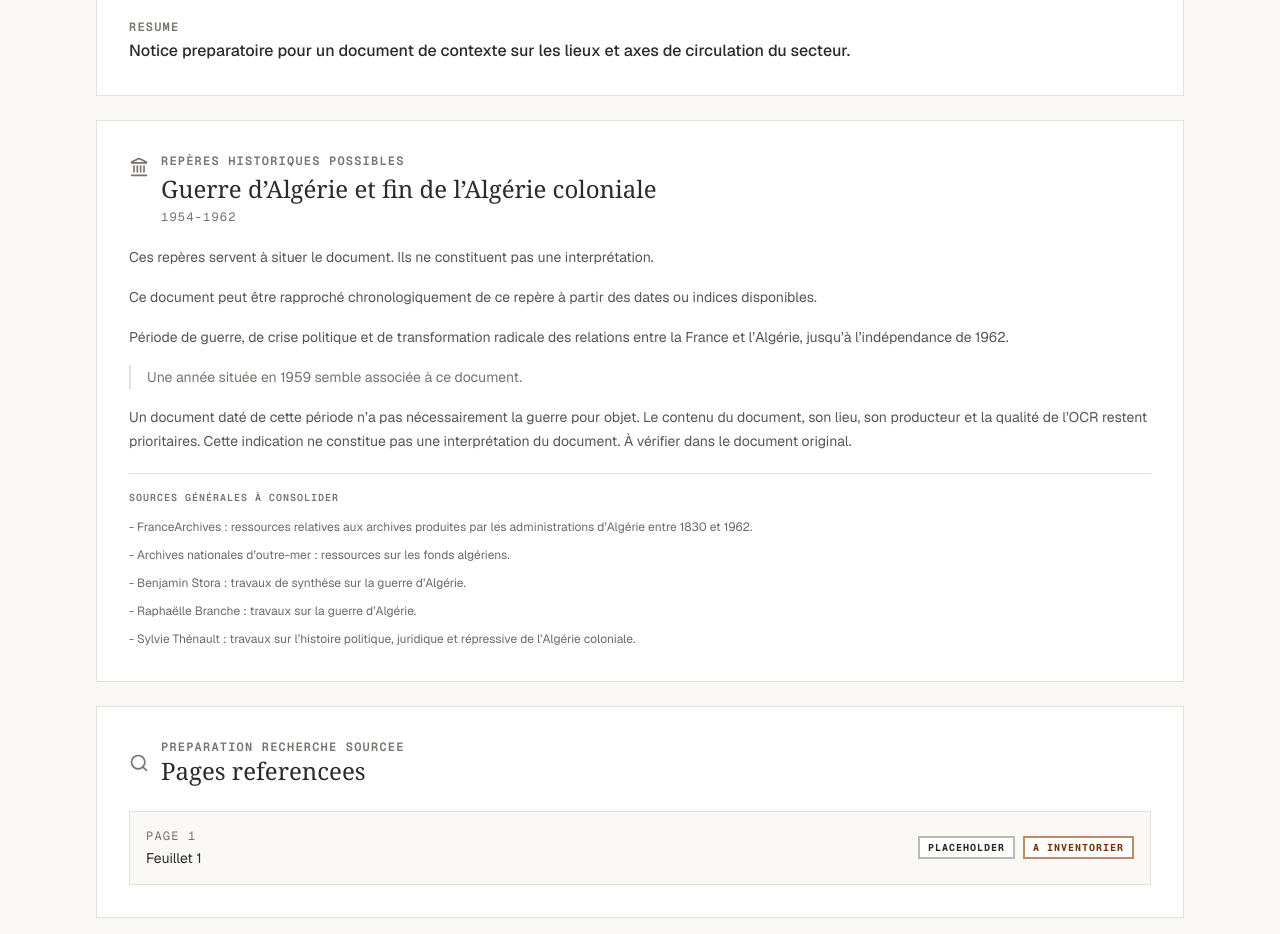
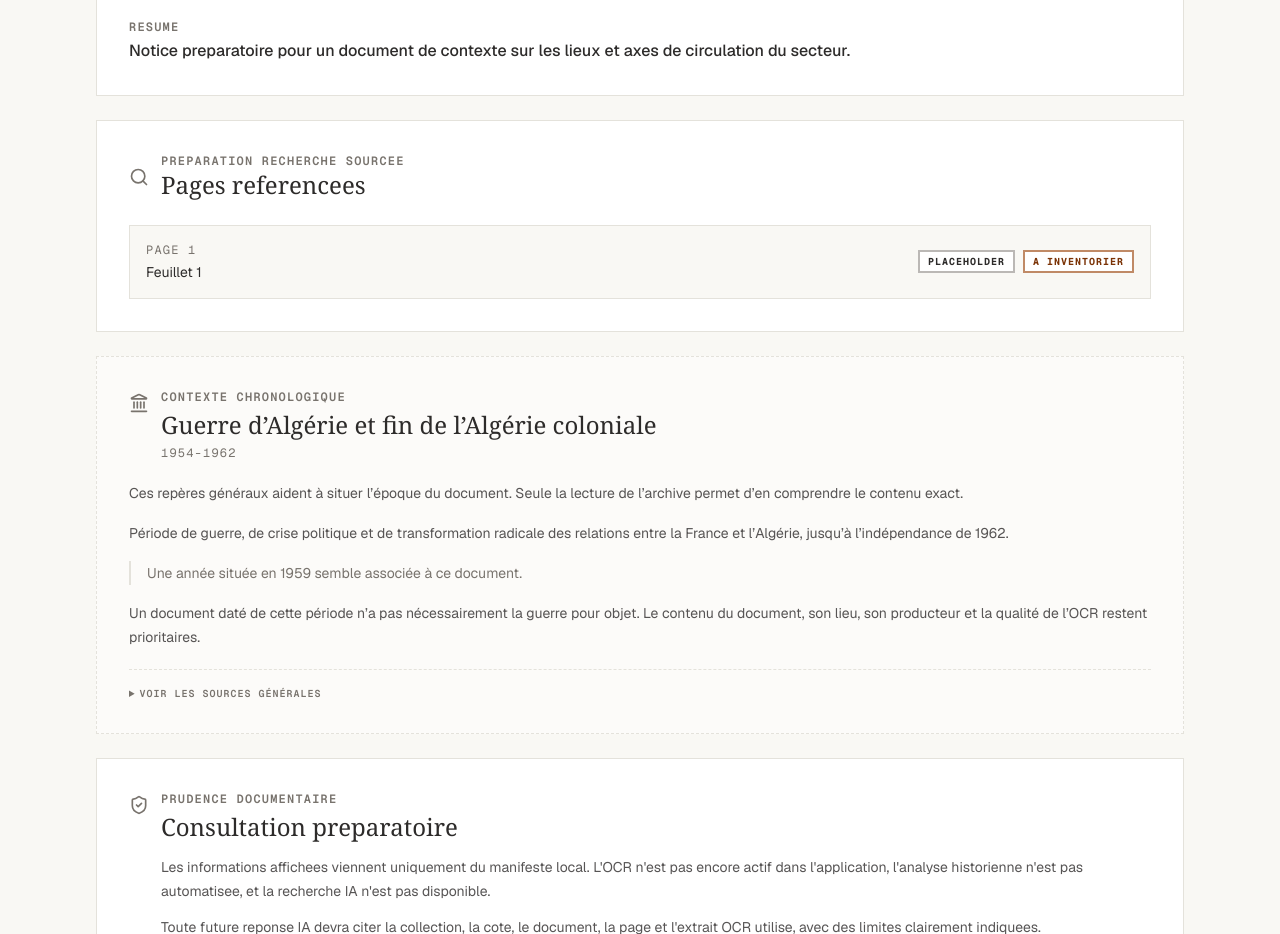
Before and after one commit to franzbib/archives-algerie, a Next.js app: page /documents/doc-boghari-note-lieux-1959 in a window 1280 px wide. Shown: the part 1360-2294 px from the top of the page. Built offline with nearby package versions, Linux system fonts and the light colour scheme.

Commit message:
feat: ajustements UX/UI V0 repères historiques

```diff
--- a/src/app/documents/[id]/page.tsx
+++ b/src/app/documents/[id]/page.tsx
@@ -184,8 +184,6 @@ export default async function DocumentPage({
             </div>
           </section>
 
-          <HistoricalContextBox match={historicalContextMatch} />
-
           <section className="border border-paper-border bg-paper p-6 md:p-8">
             <div className="mb-6 flex items-center gap-3">
               <Search className="h-5 w-5 text-warm" />
@@ -228,6 +226,8 @@ export default async function DocumentPage({
               </div>
             )}
           </section>
+
+          <HistoricalContextBox match={historicalContextMatch} />
 
           <section className="border border-paper-border bg-paper p-6 md:p-8">
             <div className="flex items-start gap-3">
--- a/src/components/historical-context-box.tsx
+++ b/src/components/historical-context-box.tsx
@@ -13,12 +13,12 @@ export function HistoricalContextBox({ match }: HistoricalContextBoxProps) {
   const { period } = match;
 
   return (
-    <section className="border border-paper-border bg-paper p-6 md:p-8">
+    <section className="border border-dashed border-paper-border bg-paper/40 p-6 md:p-8">
       <div className="flex items-start gap-3">
         <Landmark className="mt-1 h-5 w-5 shrink-0 text-warm" />
         <div>
           <p className="font-mono text-xs font-semibold uppercase tracking-widest text-warm">
-            Repères historiques possibles
+            Contexte chronologique
           </p>
           <h2 className="mt-1 font-serif text-2xl font-medium text-foreground">
             {period.title}
@@ -31,33 +31,28 @@ export function HistoricalContextBox({ match }: HistoricalContextBoxProps) {
 
       <div className="mt-5 space-y-4 text-sm leading-6 text-foreground/80">
         <p>
-          Ces repères servent à situer le document. Ils ne constituent pas une
-          interprétation.
-        </p>
-        <p>
-          Ce document peut être rapproché chronologiquement de ce repère à partir
-          des dates ou indices disponibles.
+          Ces repères généraux aident à situer l’époque du document. Seule la
+          lecture de l’archive permet d’en comprendre le contenu exact.
         </p>
         <p>{period.summary}</p>
         <p className="border-l-2 border-paper-border pl-4 text-warm">
           {match.matchReason}
         </p>
-        <p>
-          {period.methodologicalWarning} Cette indication ne constitue pas une
-          interprétation du document. À vérifier dans le document original.
-        </p>
+        <p>{period.methodologicalWarning}</p>
       </div>
 
       {period.sourceNotes.length > 0 && (
-        <div className="mt-5 border-t border-paper-border pt-4">
-          <p className="font-mono text-[10px] font-semibold uppercase tracking-widest text-warm">
-            Sources générales à consolider
-          </p>
-          <ul className="mt-3 space-y-2 text-xs leading-5 text-foreground/70">
-            {period.sourceNotes.map((note) => (
-              <li key={note}>- {note}</li>
-            ))}
-          </ul>
+        <div className="mt-5 border-t border-dashed border-paper-border pt-4">
+          <details className="group">
+            <summary className="cursor-pointer font-mono text-[10px] font-semibold uppercase tracking-widest text-warm hover:text-foreground">
+              Voir les sources générales
+            </summary>
+            <ul className="mt-3 space-y-2 text-xs leading-5 text-foreground/70">
+              {period.sourceNotes.map((note) => (
+                <li key={note}>- {note}</li>
+              ))}
+            </ul>
+          </details>
         </div>
       )}
     </section>
```
